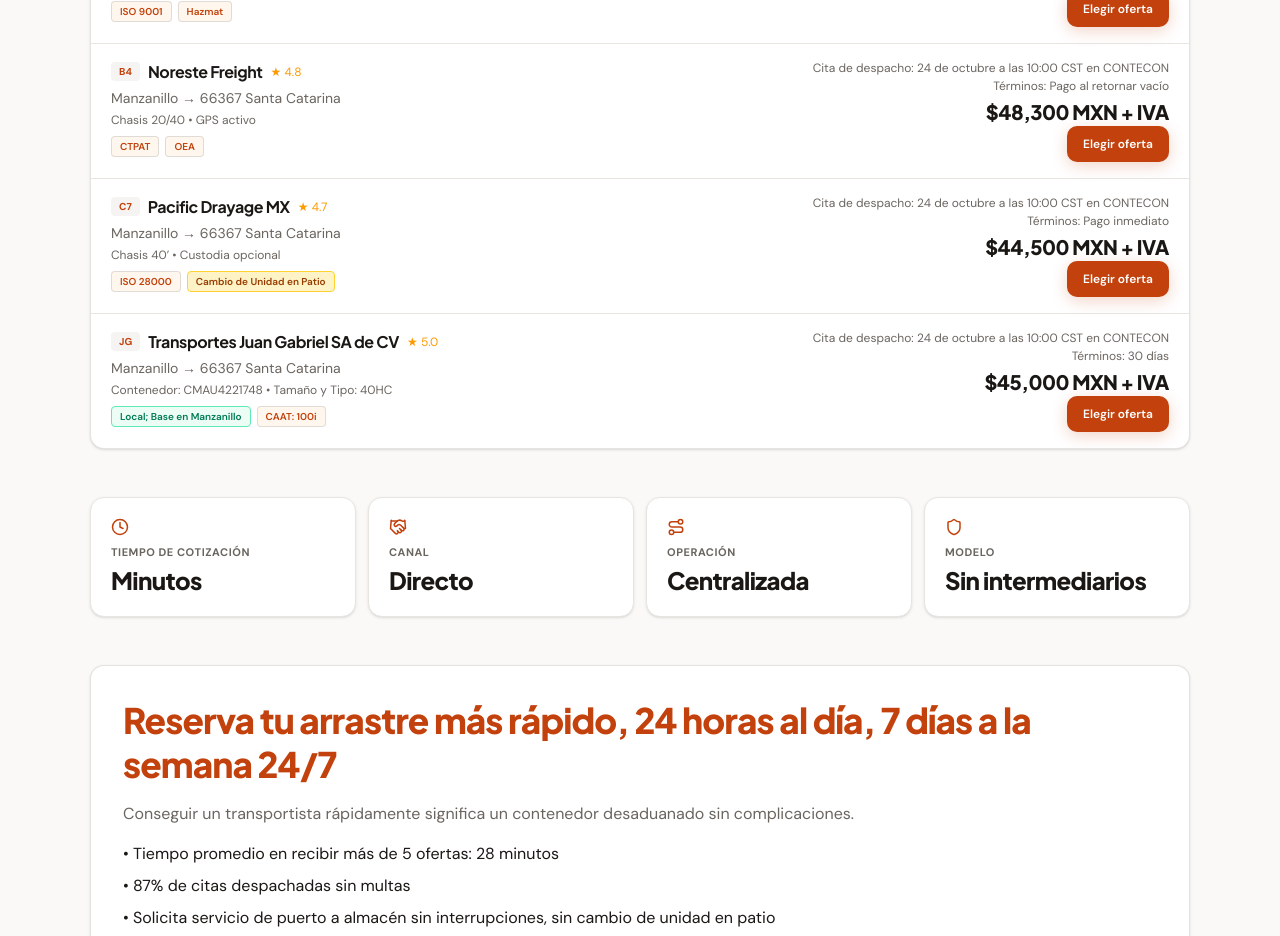
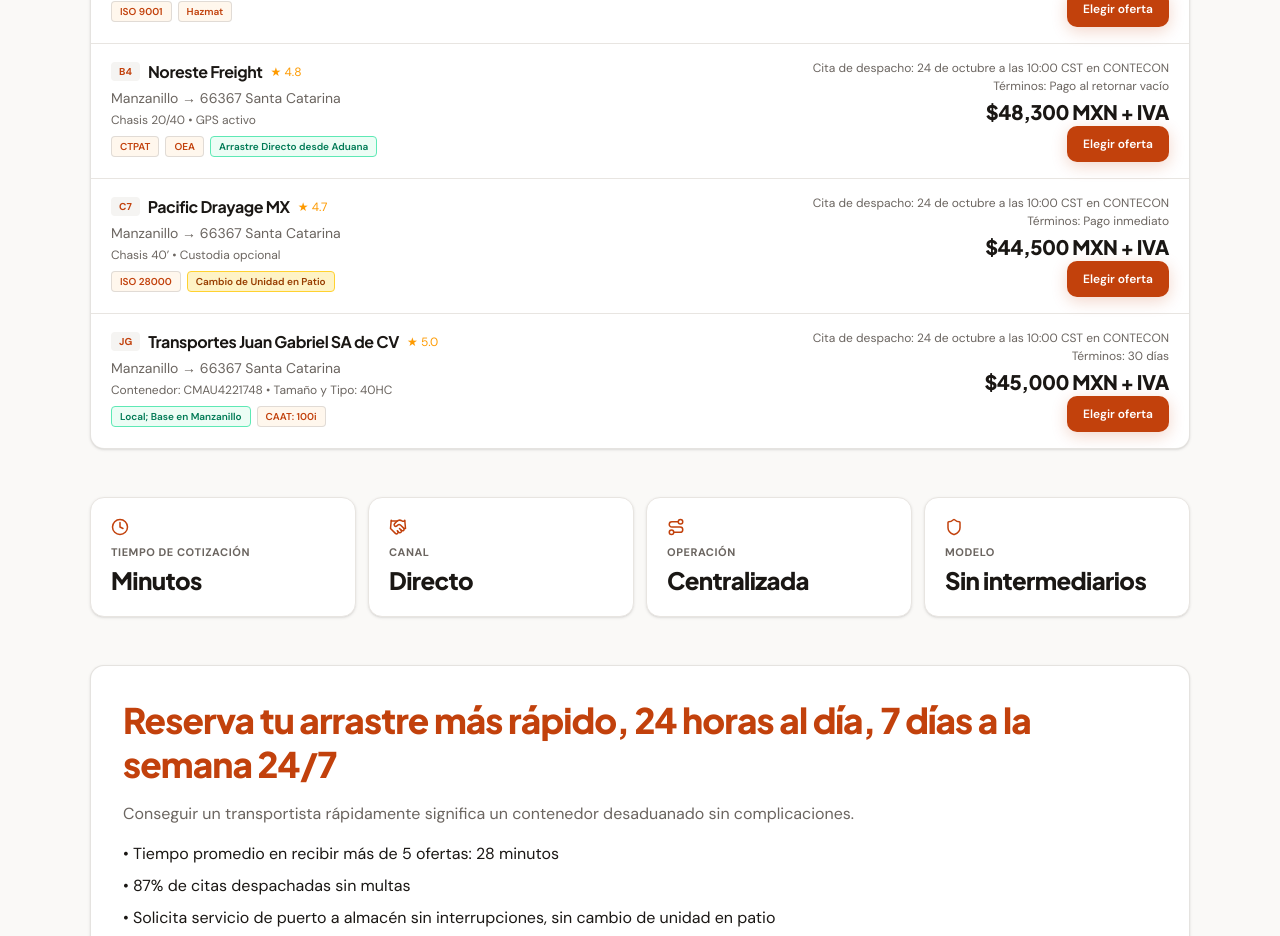
Before and after one commit to apollo-ex/arrastralo, a Next.js app: page /landing in a window 1280 px wide. Shown: the part 1020-1956 px from the top of the page. Built offline with nearby package versions, Linux system fonts and the light colour scheme.

Commit message:
Add green Arrastre Directo desde Aduana badge for Noreste Freight

```diff
--- a/app/landing/page.tsx
+++ b/app/landing/page.tsx
@@ -106,7 +106,7 @@ export default function LandingPage() {
                   carrier: 'Noreste Freight',
                   route: 'Manzanillo → 66367 Santa Catarina',
                   equipment: 'Chasis 20/40 • GPS activo',
-                  certs: ['CTPAT', 'OEA'],
+                  certs: ['CTPAT', 'OEA', 'Arrastre Directo desde Aduana'],
                   eta: 'Cita de despacho: 24 de octubre a las 10:00 CST en CONTECON',
                   payment: 'Términos: Pago al retornar vacío',
                   price: '$48,300 MXN + IVA',
@@ -148,7 +148,7 @@ export default function LandingPage() {
                       {offer.certs.map((c) => (
                         <span
                           key={c}
-                          className={`text-[10px] font-semibold rounded px-2 py-0.5 border ${c.includes('Local') ? 'bg-emerald-50 text-emerald-700 border-emerald-300' : c.includes('Cambio de Unidad') ? 'bg-amber-100 text-amber-800 border-amber-300' : 'bg-[#fff7ed] text-primary border-warm-300/70'}`}
+                          className={`text-[10px] font-semibold rounded px-2 py-0.5 border ${c.includes('Local') || c.includes('Arrastre Directo') ? 'bg-emerald-50 text-emerald-700 border-emerald-300' : c.includes('Cambio de Unidad') ? 'bg-amber-100 text-amber-800 border-amber-300' : 'bg-[#fff7ed] text-primary border-warm-300/70'}`}
                         >
                           {c}
                         </span>
```
